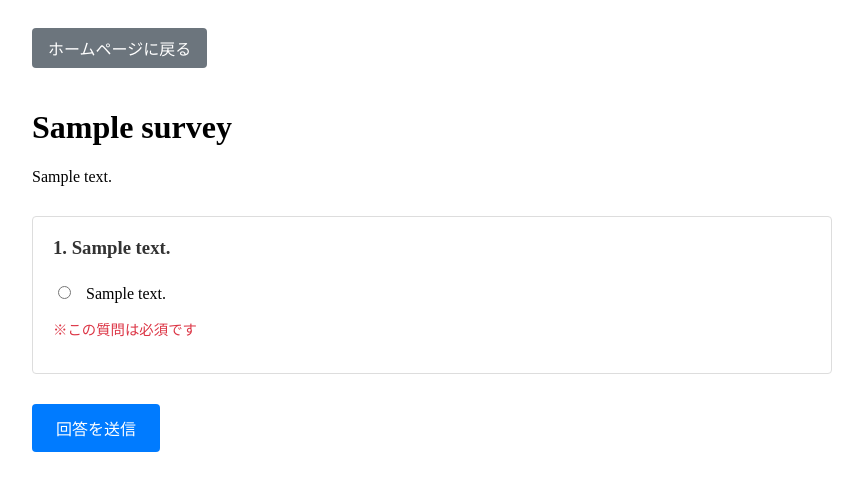
After one commit to itukahashinu/Hack-U-2024, a Django app: page /surveys/1/response/ in a window 1280 px wide. The commit adds this page. Shown: the top 491 px of the page, without its empty margins (208-1071 px from the left). Run offline with Django 5.2, Linux system fonts and the light colour scheme; tables that the repository leaves empty hold one stand-in row (values such as "Sample post").

Commit message:
backend update

```diff
--- a/backend/mysite/mysite/urls.py
+++ b/backend/mysite/mysite/urls.py
@@ -20,9 +20,10 @@ from django.urls import include, path
 from polls import views
 
 urlpatterns = [
-    path("polls/", include("polls.urls")),
     path("admin/", admin.site.urls),
-    path('', views.index),  # クラスを使用せず、直接関数を参照
     path('api/debug/forms/', views.debug_forms, name='debug-forms'),
-    path('surveys/<int:survey_id>/', views.survey_detail_view, name='survey_detail'),
+    # ルートURLをpollsアプリのindexビューに直接マッピング
+    path('', views.index, name='index'),
+    # その他のすべてのURLパターンをpollsアプリで処理
+    path("", include("polls.urls")),
 ]
--- /dev/null
+++ b/backend/mysite/polls/templates/polls/survey_response.html
@@ -0,0 +1,187 @@
+<!DOCTYPE html>
+<html lang="ja">
+<head>
+    <meta charset="UTF-8">
+    <meta name="viewport" content="width=device-width, initial-scale=1.0">
+    <title>{{ survey.title }} - 回答</title>
+    <style>
+        .container {
+            max-width: 800px;
+            margin: 0 auto;
+            padding: 20px;
+        }
+        .back-button {
+            display: inline-block;
+            padding: 8px 16px;
+            background-color: #6c757d;
+            color: white;
+            text-decoration: none;
+            border-radius: 4px;
+            margin-bottom: 20px;
+        }
+        .back-button:hover {
+            background-color: #5a6268;
+        }
+        .question {
+            margin-bottom: 30px;
+            padding: 20px;
+            border: 1px solid #ddd;
+            border-radius: 4px;
+            background-color: #fff;
+        }
+        .question h3 {
+            margin-top: 0;
+            color: #333;
+        }
+        .choices {
+            margin-top: 15px;
+        }
+        .choice-item {
+            margin: 10px 0;
+            padding: 5px 0;
+        }
+        .choice-item label {
+            margin-left: 8px;
+            cursor: pointer;
+        }
+        .submit-button {
+            padding: 12px 24px;
+            background-color: #007bff;
+            color: white;
+            border: none;
+            border-radius: 4px;
+            cursor: pointer;
+            font-size: 16px;
+        }
+        .submit-button:hover {
+            background-color: #0056b3;
+        }
+        .error-message {
+            color: #dc3545;
+            padding: 10px;
+            margin-bottom: 20px;
+            border: 1px solid #dc3545;
+            border-radius: 4px;
+            background-color: #f8d7da;
+        }
+        .survey-info {
+            margin-bottom: 30px;
+        }
+        .required-message {
+            color: #dc3545;
+            font-size: 0.9em;
+            margin-top: 5px;
+        }
+    </style>
+</head>
+<body>
+    <div class="container">
+        <!-- ホームページに戻るボタン -->
+        <a href="{% url 'polls:index' %}" class="back-button">ホームページに戻る</a>
+
+        <div class="survey-info">
+            <h1>{{ survey.title }}</h1>
+            <p>{{ survey.description }}</p>
+        </div>
+
+        {% if error %}
+            <p class="error-message">{{ error }}</p>
+        {% else %}
+            <form id="survey-form">
+                {% for question in survey.questions.all %}
+                    <div class="question">
+                        <h3>{{ forloop.counter }}. {{ question.question_text }}</h3>
+
+                        <div class="choices">
+                            {% if question.question_type == 'single_choice' %}
+                                {% for choice in question.choices.all %}
+                                    <div class="choice-item">
+                                        <input type="radio"
+                                               name="question_{{ question.id }}"
+                                               id="choice_{{ choice.id }}"
+                                               value="{{ choice.id }}"
+                                               required>
+                                        <label for="choice_{{ choice.id }}">
+                                            {{ choice.choice_text }}
+                                        </label>
+                                    </div>
+                                {% endfor %}
+                                <p class="required-message">※この質問は必須です</p>
+                            {% elif question.question_type == 'multiple_choice' %}
+                                {% for choice in question.choices.all %}
+                                    <div class="choice-item">
+                                        <input type="checkbox"
+                                               name="question_{{ question.id }}"
+                                               id="choice_{{ choice.id }}"
+                                               value="{{ choice.id }}">
+                                        <label for="choice_{{ choice.id }}">
+                                            {{ choice.choice_text }}
+                                        </label>
+                                    </div>
+                                {% endfor %}
+                            {% endif %}
+                        </div>
+                    </div>
+                {% endfor %}
+
+                <button type="submit" class="submit-button">回答を送信</button>
+            </form>
+        {% endif %}
+    </div>
+
+    <script>
+        // 質問データをテンプレートから直接取得
+        const questions = {{ questions_json|safe }};
+
+        document.getElementById('survey-form').addEventListener('submit', async (e) => {
+            e.preventDefault();
+
+            const answers = [];
+
+            // 各質問の回答を収集
+            questions.forEach(question => {
+                const inputs = document.getElementsByName(`question_${question.id}`);
+                const selectedChoices = Array.from(inputs)
+                    .filter(input => input.checked)
+                    .map(input => parseInt(input.value));
+
+                if (selectedChoices.length > 0) {
+                    answers.push({
+                        question_id: question.id,
+                        choice_ids: selectedChoices
+                    });
+                }
+            });
+
+            if (answers.length === 0) {
+                alert('少なくとも1つの質問に回答してください。');
+                return;
+            }
+
+            try {
+                const response = await fetch(`/api/surveys/{{ survey.id }}/submit/`, {
+                    method: 'POST',
+                    headers: {
+                        'Content-Type': 'application/json',
+                        'X-CSRFToken': '{{ csrf_token }}'
+                    },
+                    body: JSON.stringify({ answers })
+                });
+
+                const data = await response.json();
+
+                if (response.ok) {
+                    alert(data.message);
+                    // 回答完了後、詳細ページにリダイレクト
+                    window.location.href = `/surveys/{{ survey.id }}/`;
+                } else {
+                    alert(data.error || '回答の送信に失敗しました。');
+                }
+            } catch (error) {
+                alert('エラーが発生しました。');
+                console.error(error);
+            }
+        });
+    </script>
+</body>
+</html>
--- a/backend/mysite/polls/urls.py
+++ b/backend/mysite/polls/urls.py
@@ -8,19 +8,24 @@ router.register(r'surveys', views.SurveyViewSet, basename='survey')
 
 app_name = 'polls'
 urlpatterns = [
+    # インデックスページのURL
+    path('', views.index, name='index'),
+    path('polls/', views.index, name='polls_index'),  # polls/へのアクセスも同じindexビューにマッピング
+
     # 従来のDjangoビュー用のURL
-    path('', views.index, name='index'),
-    path('<int:question_id>/', views.detail, name='detail'),
-    path('<int:question_id>/results/', views.results, name='results'),
-    path('<int:question_id>/vote/', views.vote, name='vote'),
+    path('polls/<int:question_id>/', views.detail, name='detail'),
+    path('polls/<int:question_id>/results/', views.results, name='results'),
+    path('polls/<int:question_id>/vote/', views.vote, name='vote'),
 
     # API用のURL
     path('api/', include(router.urls)),
-
-    # アンケート作成API
     path('api/create-survey/', views.create_survey, name='create-survey'),
     path('api/questions/<int:question_id>/', views.question_detail, name='question-detail'),
-    # アンケート一覧と詳細のエンドポイント
     path('api/surveys/', views.survey_list, name='survey_list'),
     path('api/surveys/<int:survey_id>/', views.survey_detail, name='survey_detail'),
+
+    # アンケート関連のURL
+    path('surveys/<int:survey_id>/', views.survey_detail_view, name='survey_detail'),
+    path('surveys/<int:survey_id>/response/', views.survey_response_view, name='survey_response'),
+    path('api/surveys/<int:survey_id>/submit/', views.submit_survey_response, name='submit_survey_response'),
 ]
--- a/backend/mysite/polls/views.py
+++ b/backend/mysite/polls/views.py
@@ -1,6 +1,8 @@
 from django.http import HttpResponseRedirect
 from django.urls import reverse
 from django.shortcuts import get_object_or_404, render
+from django.db import transaction
+from django.db.models import F
 from .models import Question, Choice , Survey
 from django.http import Http404
 from rest_framework import viewsets, status
@@ -8,8 +10,7 @@ from rest_framework.decorators import api_view,action,permission_classes
 from rest_framework.response import Response
 from rest_framework.permissions import AllowAny
 from .serializers import SurveySerializer , QuestionSerializer
-import requests
-import datetime
+import requests , datetime , json
 
 def create_google_form_mock(survey_data):
     """
@@ -410,3 +411,109 @@ def survey_detail_view(request, survey_id):
         })
     except Survey.DoesNotExist:
         raise Http404("アンケートが見つかりません")
+
+
+@api_view(['POST'])
+@permission_classes([AllowAny])
+def submit_survey_response(request, survey_id):
+    """アンケート回答を送信するAPI"""
+    try:
+        with transaction.atomic():
+            # デバッグ出力
+            print(f"Processing survey response for survey_id: {survey_id}")
+            print(f"Request data: {request.data}")
+
+            survey = Survey.objects.select_for_update().get(pk=survey_id)
+            print(f"Current responses before update: {survey.current_responses}")
+
+            if survey.status != 'active':
+                return Response({
+                    'error': 'このアンケートは現在回答を受け付けていません。'
+                }, status=status.HTTP_400_BAD_REQUEST)
+
+            # 回答データを処理
+            answers_data = request.data.get('answers', [])
+            if not answers_data:
+                return Response({
+                    'error': '回答が選択されていません。'
+                }, status=status.HTTP_400_BAD_REQUEST)
+
+            # 各質問の回答を処理
+            for answer in answers_data:
+                question_id = answer.get('question_id')
+                choice_ids = answer.get('choice_ids', [])
+                print(f"Processing question {question_id} with choices {choice_ids}")
+
+                try:
+                    question = survey.questions.get(id=question_id)
+                    for choice_id in choice_ids:
+                        choice = question.choices.select_for_update().get(id=choice_id)
+                        choice.votes = F('votes') + 1
+                        choice.save()
+                except Exception as e:
+                    print(f"Error processing question {question_id}: {str(e)}")
+                    continue
+
+            # current_responsesを更新
+            Survey.objects.filter(pk=survey_id).update(
+                current_responses=F('current_responses') + 1
+            )
+
+            # 更新後のデータを再取得
+            survey.refresh_from_db()
+            print(f"Current responses after update: {survey.current_responses}")
+
+            # 必要回答数に達した場合、ステータスを更新
+            if survey.current_responses >= survey.required_responses:
+                survey.status = 'completed'
+                survey.save()
+                print(f"Survey status updated to completed")
+
+            return Response({
+                'message': '回答を受け付けました。ご協力ありがとうございます。',
+                'current_responses': survey.current_responses
+            })
+
+    except Survey.DoesNotExist:
+        return Response({
+            'error': 'アンケートが見つかりません。'
+        }, status=status.HTTP_404_NOT_FOUND)
+    except Exception as e:
+        print(f"Error in submit_survey_response: {str(e)}")
+        return Response({
+            'error': str(e)
+        }, status=status.HTTP_500_INTERNAL_SERVER_ERROR)
+
+def survey_response_view(request, survey_id):
+    """アンケート回答ページを表示するビュー"""
+    survey = get_object_or_404(
+        Survey.objects.prefetch_related('questions__choices'),
+        pk=survey_id
+    )
+
+    context = {
+        'survey': survey,
+        'error': None
+    }
+
+    # アンケートが回答可能な状態かチェック
+    if survey.status != 'active':
+        context['error'] = 'このアンケートは現在回答を受け付けていません。'
+
+    # 質問とその選択肢をJavaScriptで使用できる形式に変換
+    questions_data = []
+    for question in survey.questions.all():
+        question_data = {
+            'id': question.id,
+            'text': question.question_text,
+            'type': question.question_type,
+            'choices': [
+                {'id': choice.id, 'text': choice.choice_text}
+                for choice in question.choices.all()
+            ]
+        }
+        questions_data.append(question_data)
+
+    context['questions_json'] = json.dumps(questions_data)
+
+    return render(request, 'polls/survey_response.html', context)
```
Also changed, not shown: backend/mysite/polls/templates/polls/survey_detail.html (+51 -7 lines).
